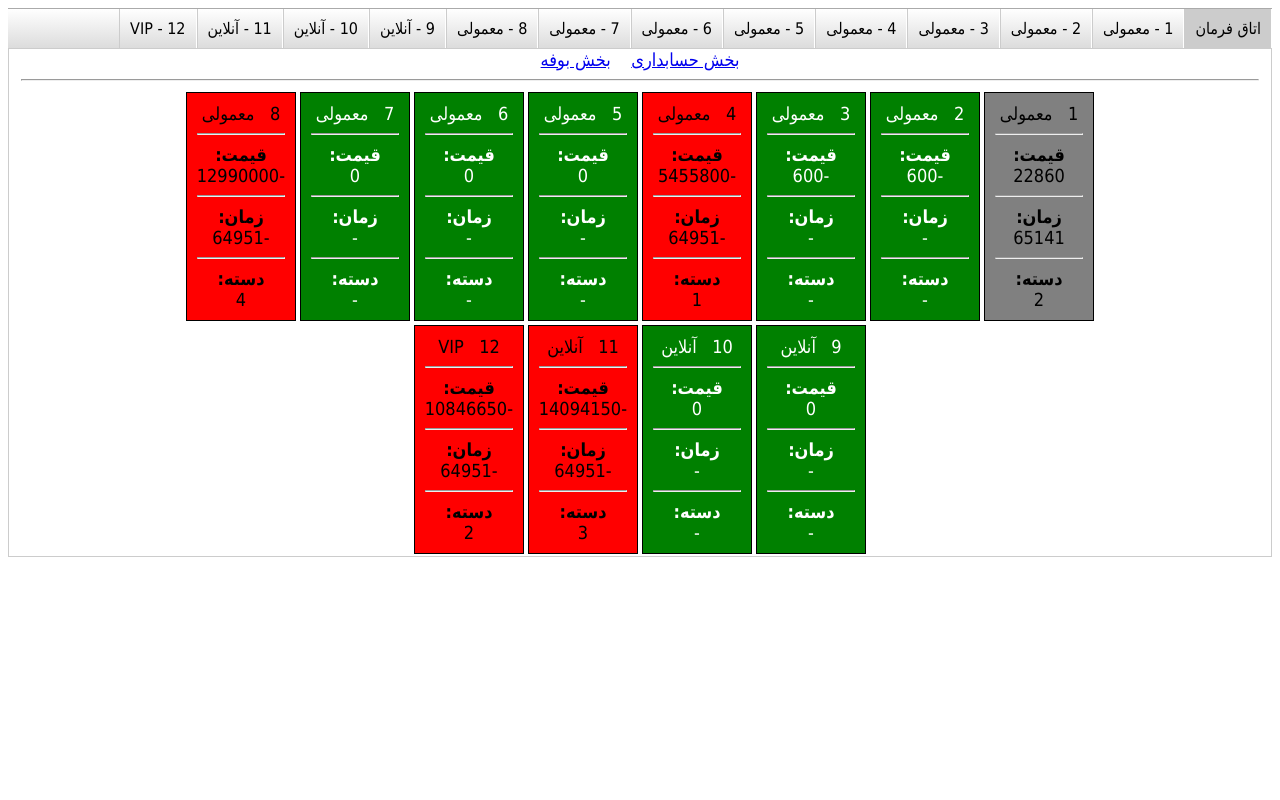
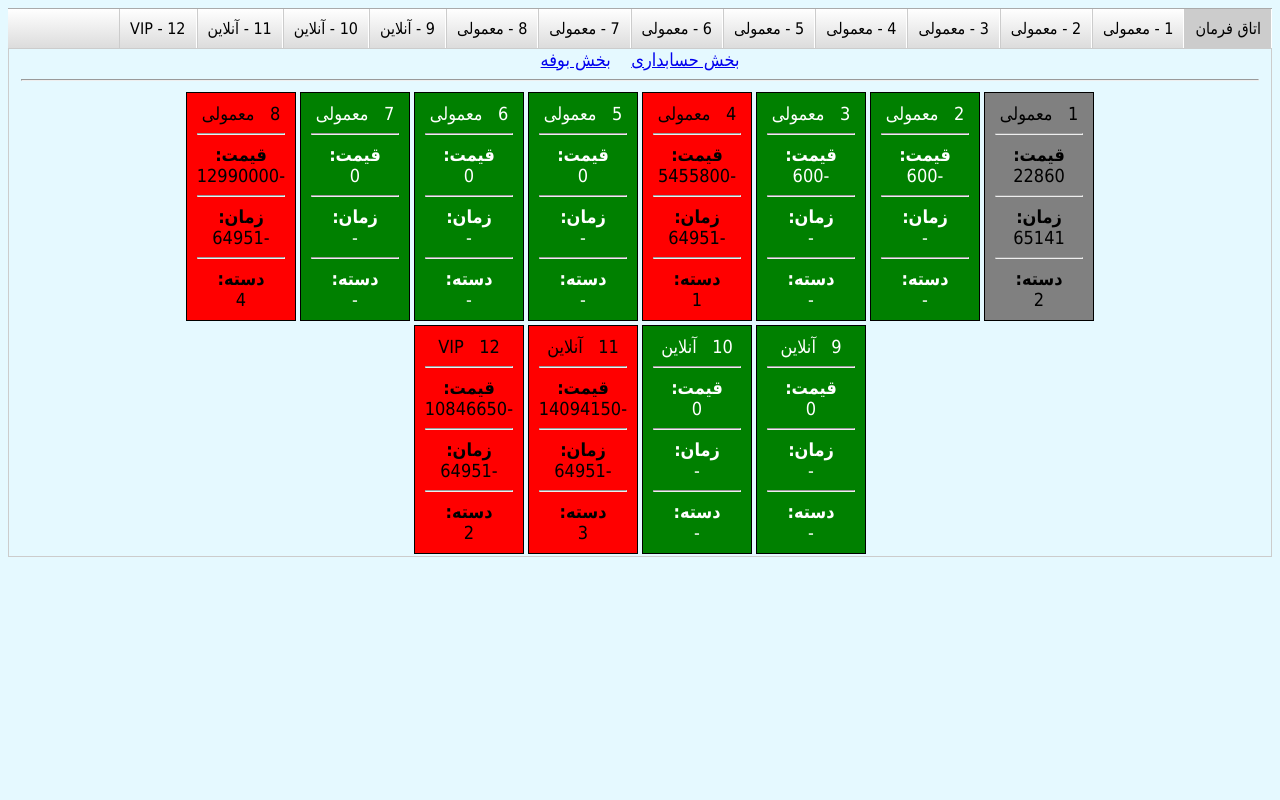
Before and after one commit to BaseMax/GameNetSystemPHP, a PHP site: page / in a window 1280 px wide. Run offline with PHP 8.4, Linux system fonts and the light colour scheme; data comes from the database, SQL or seed files in the repository.

Commit message:
CSS: change background color of the page

```diff
--- a/style.css
+++ b/style.css
@@ -5,8 +5,9 @@
 }
 body {
   text-align: right;
-	font-size: 18px;
+  font-size: 18px;
   /*background:#000 url(logo.png) top left fixed no-repeat;*/
+  background: #e5f9ff !important;
 }
 .button {
 	background: blue;
```
